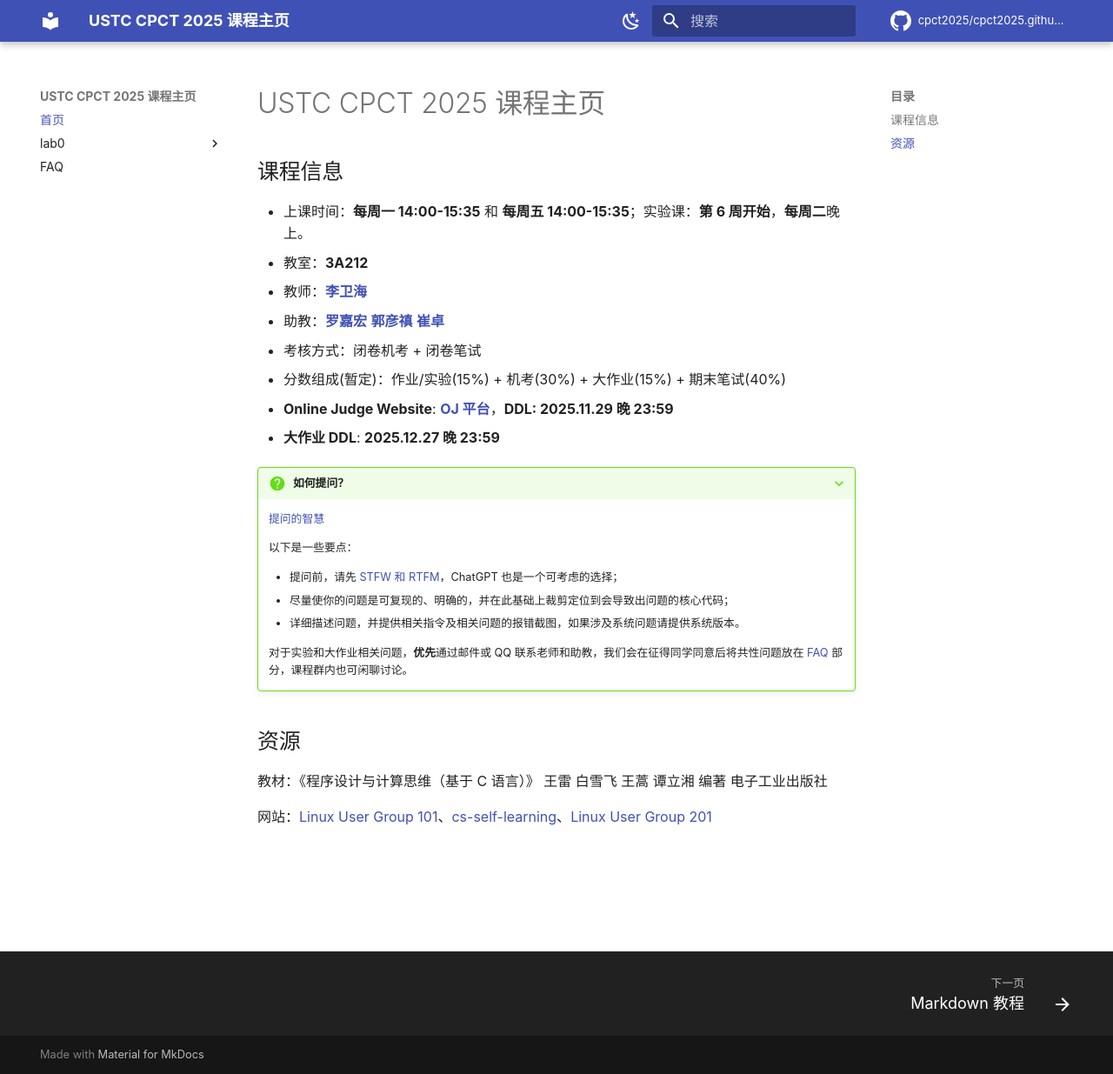
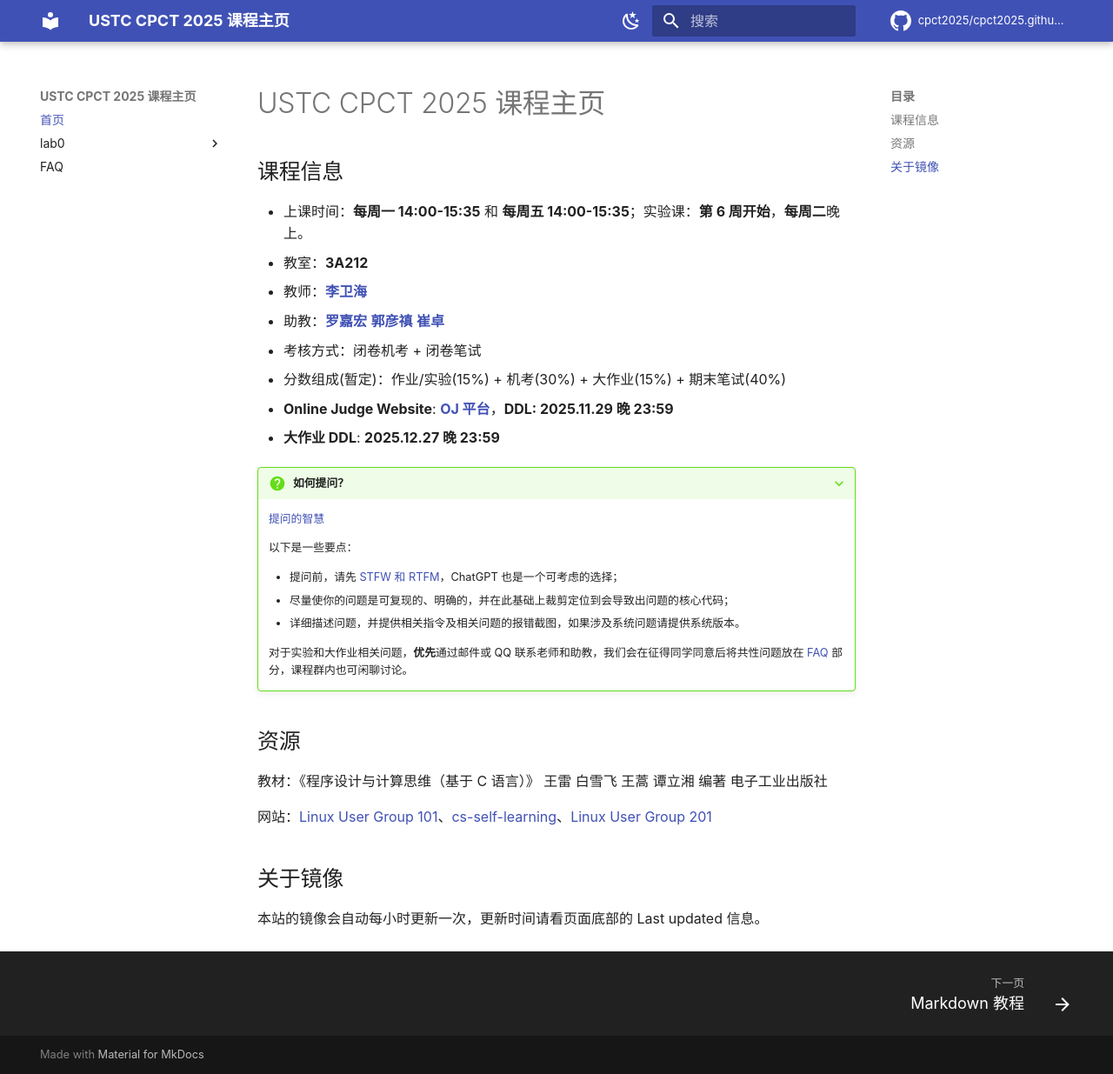
Before and after one commit to cpct2025/cpct2025.github.io, an MkDocs documentation site: the page built from docs/README.md, in a window 1280 px wide and 1235 px high. Shown: the whole window at 87% size. Built offline with MkDocs 1.6.1 and Material for MkDocs 9.7.7, drawn with Linux system fonts in a browser that asks for light colours; comment, search, counter and statistics services are not loaded.

Commit message:
Add information about mirror update frequency

```diff
--- a/docs/README.md
+++ b/docs/README.md
@@ -28,3 +28,7 @@
 教材：《程序设计与计算思维（基于 C 语言）》 王雷 白雪飞 王蒿 谭立湘 编著 电子工业出版社
 
 网站：[Linux User Group 101](https://101.lug.ustc.edu.cn/)、[cs-self-learning](https://csdiy.wiki/)、[Linux User Group 201](https://201.ustclug.org/)
+
+## 关于镜像
+
+本站的镜像会自动每小时更新一次，更新时间请看页面底部的 Last updated 信息。
```
